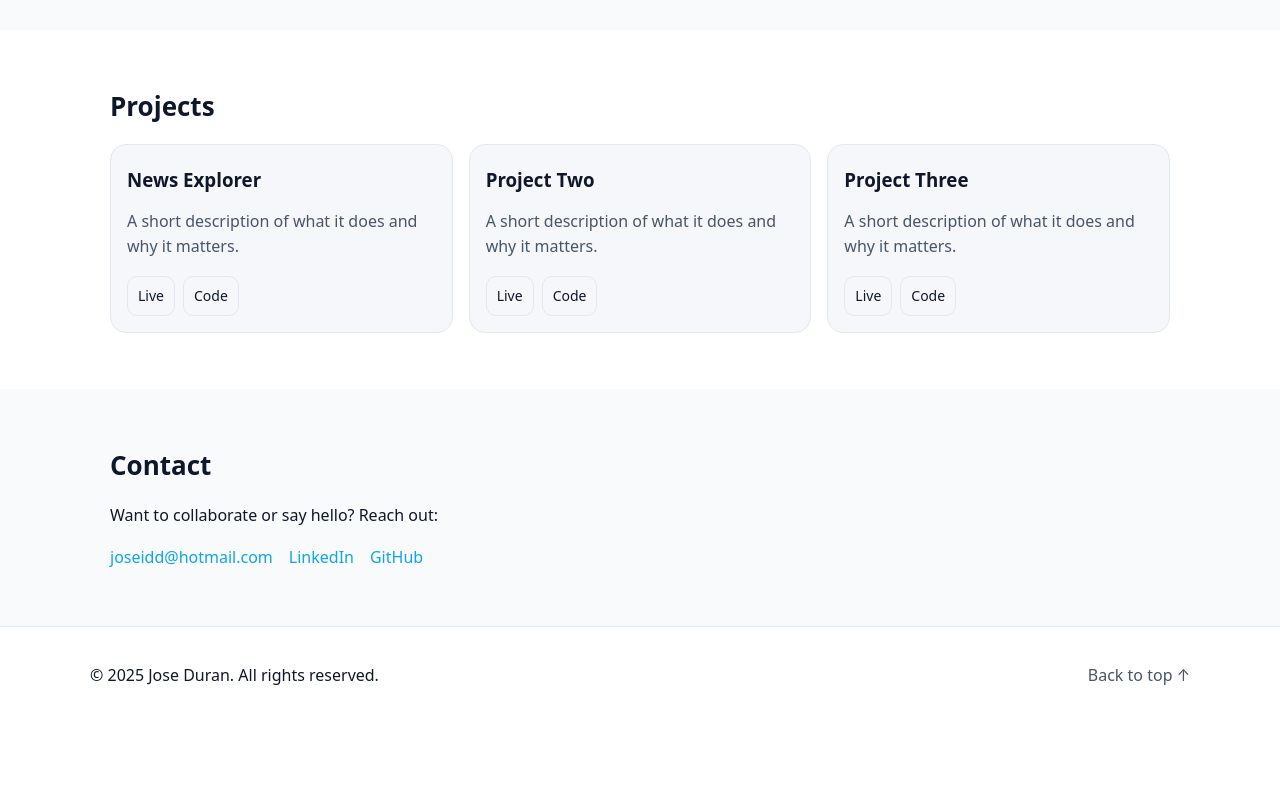
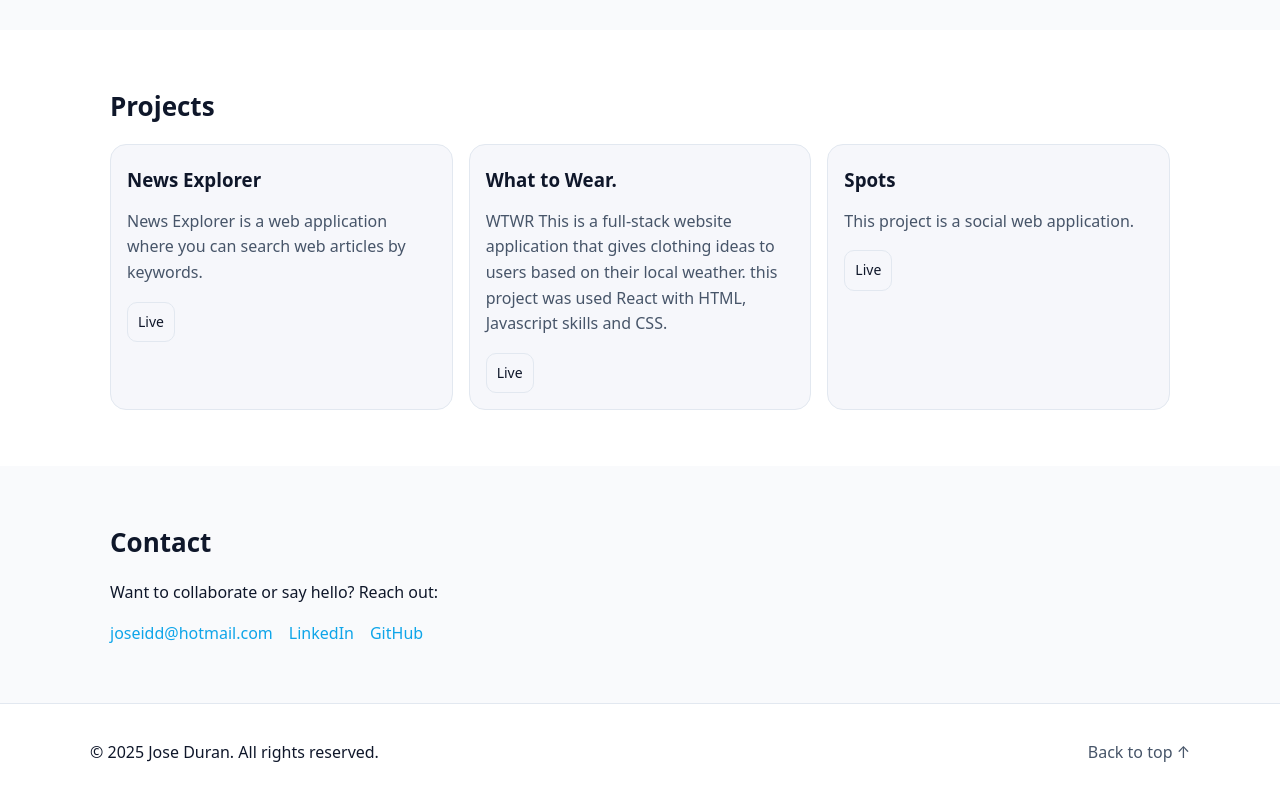
Before and after one commit to joseidd/Website-2.0, a plain HTML site: page index.html in a window 1280 px wide. Shown: the part 839-1639 px from the top of the page. Before the commit the page ends 1564 px from the top, so only its background shows below. Drawn offline with Linux system fonts and the light colour scheme.

Commit message:
Content updates

```diff
--- a/index.html
+++ b/index.html
@@ -120,7 +120,10 @@
           <div class="grid projects">
             <article class="card">
               <h3>News Explorer</h3>
-              <p>A short description of what it does and why it matters.</p>
+              <p>
+                News Explorer is a web application where you can search web
+                articles by keywords.
+              </p>
               <div class="card-actions">
                 <a
                   class="button small"
@@ -129,32 +132,31 @@
                   rel="noopener"
                   >Live</a
                 >
+              </div>
+            </article>
+            <article class="card">
+              <h3>What to Wear.</h3>
+              <p>
+                WTWR This is a full-stack website application that gives
+                clothing ideas to users based on their local weather. this
+                project was used React with HTML, Javascript skills and CSS.
+              </p>
+              <div class="card-actions">
                 <a class="button small" href="#" target="_blank" rel="noopener"
-                  >Code</a
+                  >Live</a
                 >
               </div>
             </article>
             <article class="card">
-              <h3>Project Two</h3>
-              <p>A short description of what it does and why it matters.</p>
+              <h3>Spots</h3>
+              <p>This project is a social web application.</p>
               <div class="card-actions">
-                <a class="button small" href="#" target="_blank" rel="noopener"
+                <a
+                  class="button small"
+                  href="https://joseidd.github.io/se_project_spots/"
+                  target="_blank"
+                  rel="noopener"
                   >Live</a
-                >
-                <a class="button small" href="#" target="_blank" rel="noopener"
-                  >Code</a
-                >
-              </div>
-            </article>
-            <article class="card">
-              <h3>Project Three</h3>
-              <p>A short description of what it does and why it matters.</p>
-              <div class="card-actions">
-                <a class="button small" href="#" target="_blank" rel="noopener"
-                  >Live</a
-                >
-                <a class="button small" href="#" target="_blank" rel="noopener"
-                  >Code</a
                 >
               </div>
             </article>
```
